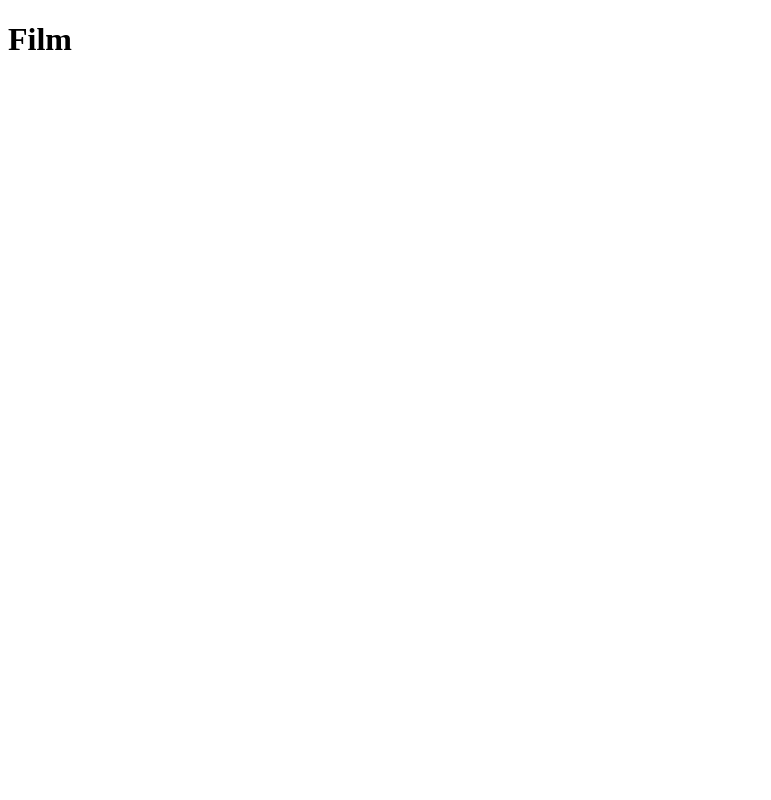
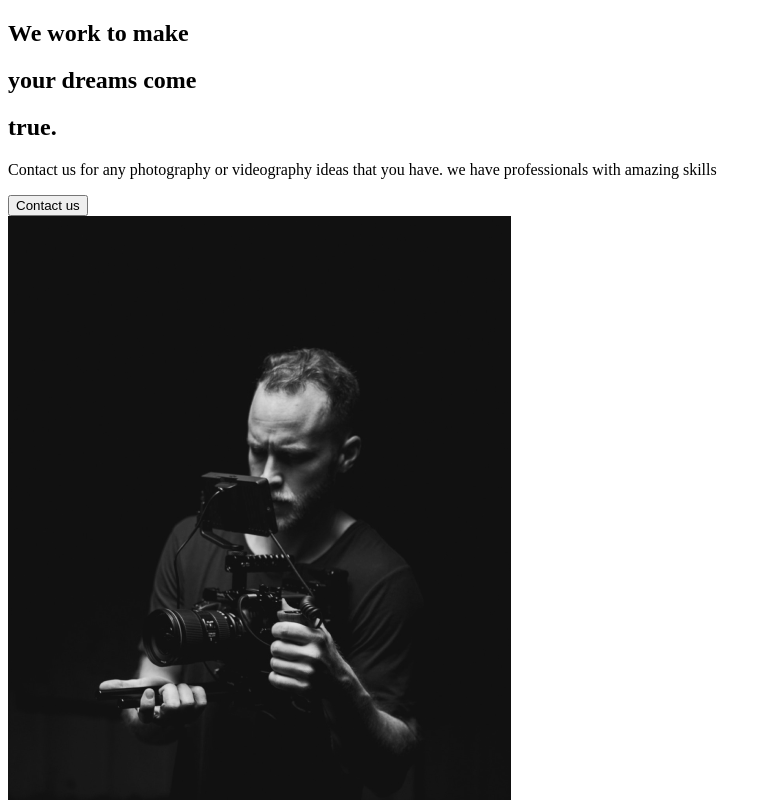
Before and after one commit to MoeElItani/Capture-Portfolio, a React (Create React App) app: page / in a window 1280 px wide. Shown: the top 800 px of the page, without its empty margins (0-771 px from the left). Built offline with nearby package versions, Linux system fonts and the light colour scheme.

Commit message:
About section

```diff
--- a/src/App.js
+++ b/src/App.js
@@ -1,8 +1,11 @@
+// Imports
+import AboutUs from './pages/AboutUs';
+
 
 function App() {
   return (
     <div className="App">
-    <h1>Film</h1>
+      <AboutUs />
     </div>
   );
 }
--- /dev/null
+++ b/src/components/AboutSection.jsx
@@ -0,0 +1,31 @@
+import React from 'react'
+import home1 from '../img/home1.png'
+
+const AboutSection = () => {
+   return (
+      <div>
+         <div className='description'>
+            <div className='title'>
+               <div className='hide'>
+                  <h2>We work to make</h2>
+               </div>
+               <div className='hide'>
+                  <h2>
+                     your <span>dreams</span> come
+                  </h2>
+               </div>
+               <div className='hide'>
+                  <h2>true.</h2>
+               </div>
+            </div>
+            <p>Contact us for any photography or videography ideas that you have. we have professionals with amazing skills</p>
+            <button>Contact us</button>
+       </div>
+       <div className="image">
+         <img src={home1} alt="guy with a camera" />
+       </div>
+      </div>
+   )
+}
+
+export default AboutSection
--- /dev/null
+++ b/src/pages/AboutUs.jsx
@@ -0,0 +1,14 @@
+import React from 'react'
+import AboutSection from '../components/AboutSection'
+
+const AboutUs = () => {
+   return (
+      <div>
+         <AboutSection />
+         {/* <FaqSection /> */}
+         {/* <ServicesSection/> */}
+      </div>
+   )
+}
+
+export default AboutUs
```
Also changed, not shown: 1 other file (tests, documents, lock files or other folders).
